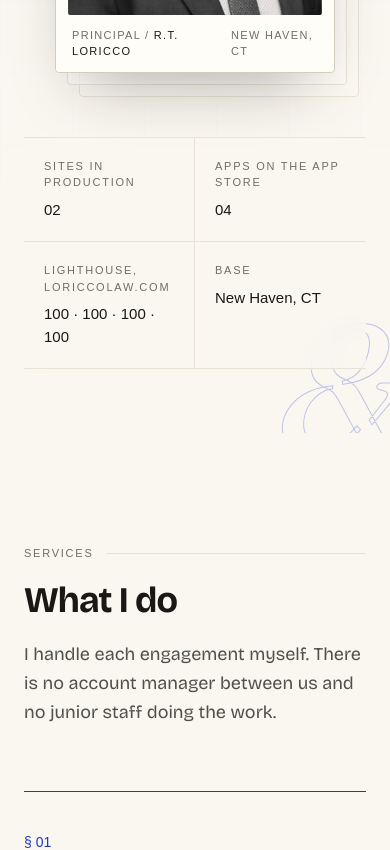
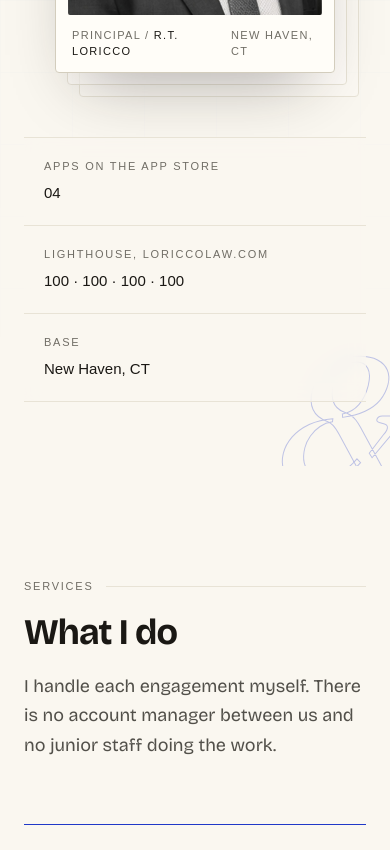
Before and after one commit to RichardLoRicco/loricco-landing, a Next.js app: page / in a window 390 px wide. Shown: the part 1080-1930 px from the top of the page. Built offline with nearby package versions, Linux system fonts and the light colour scheme; a web font is replaced by a local one.

Commit message:
fix: present portfolio as selected client work
Remove the production-site count and focus the portfolio introduction on ongoing client work. Rebalance the remaining hero facts across desktop and mobile layouts.

```diff
--- a/app/components/Hero.tsx
+++ b/app/components/Hero.tsx
@@ -10,7 +10,6 @@ import { FadeUp, SplitLines } from "./ui/Reveal";
   Update these when the Work or Studio sections change.
 */
 const facts: [string, string][] = [
-  ["Sites in production", "02"],
   ["Apps on the App Store", "04"],
   ["Lighthouse, loriccolaw.com", "100 · 100 · 100 · 100"],
   ["Base", "New Haven, CT"],
@@ -167,13 +166,11 @@ export default function Hero() {
 
       {/* ── Facts ledger ── */}
       <FadeUp immediate delay={0.5} y={12} className="relative mx-auto mt-16 w-full max-w-6xl lg:mt-20">
-        <dl className="grid grid-cols-2 border-y border-line bg-background/60 backdrop-blur-sm lg:grid-cols-4">
-          {facts.map(([label, value], i) => (
+        <dl className="grid grid-cols-1 border-y border-line bg-background/60 backdrop-blur-sm sm:grid-cols-3">
+          {facts.map(([label, value]) => (
             <div
               key={label}
-              className={`px-5 py-5 ${i % 2 === 0 ? "border-r border-line" : ""} ${
-                i < 2 ? "border-b border-line lg:border-b-0" : ""
-              } ${i === 2 ? "lg:border-r lg:border-line" : ""}`}
+              className="border-b border-line px-5 py-5 last:border-b-0 sm:border-r sm:border-b-0 sm:last:border-r-0"
             >
               <dt className="kicker text-[10px] text-text-muted">{label}</dt>
               <dd className="mt-2 font-mono text-[15px] font-medium text-foreground tnum">
--- a/app/components/Work.tsx
+++ b/app/components/Work.tsx
@@ -180,21 +180,20 @@ export default function Work() {
     <section
       id="work"
       className="relative scroll-mt-24 overflow-hidden px-6 py-28 lg:py-36"
-      aria-label="Selected work"
+      aria-label="Selected client work"
     >
       <div className="mx-auto max-w-6xl">
         <div className="max-w-2xl">
           <FadeUp>
-            <p className="kicker rule-label text-text-muted">Selected work</p>
+            <p className="kicker rule-label text-text-muted">Websites</p>
           </FadeUp>
           <SplitLines
             className="font-display mt-5 text-4xl font-bold leading-[1.05] tracking-tight sm:text-5xl lg:text-6xl"
-            lines={["Two websites I rebuilt", "and still run."]}
+            lines={["Selected client work"]}
           />
           <FadeUp delay={0.15}>
             <p className="mt-5 text-lg leading-relaxed text-body-muted">
-              Both sites are live and linked below. The screenshots are the
-              full homepages as they stand today.
+              Websites I&apos;ve rebuilt and continue to maintain.
             </p>
           </FadeUp>
         </div>
```
